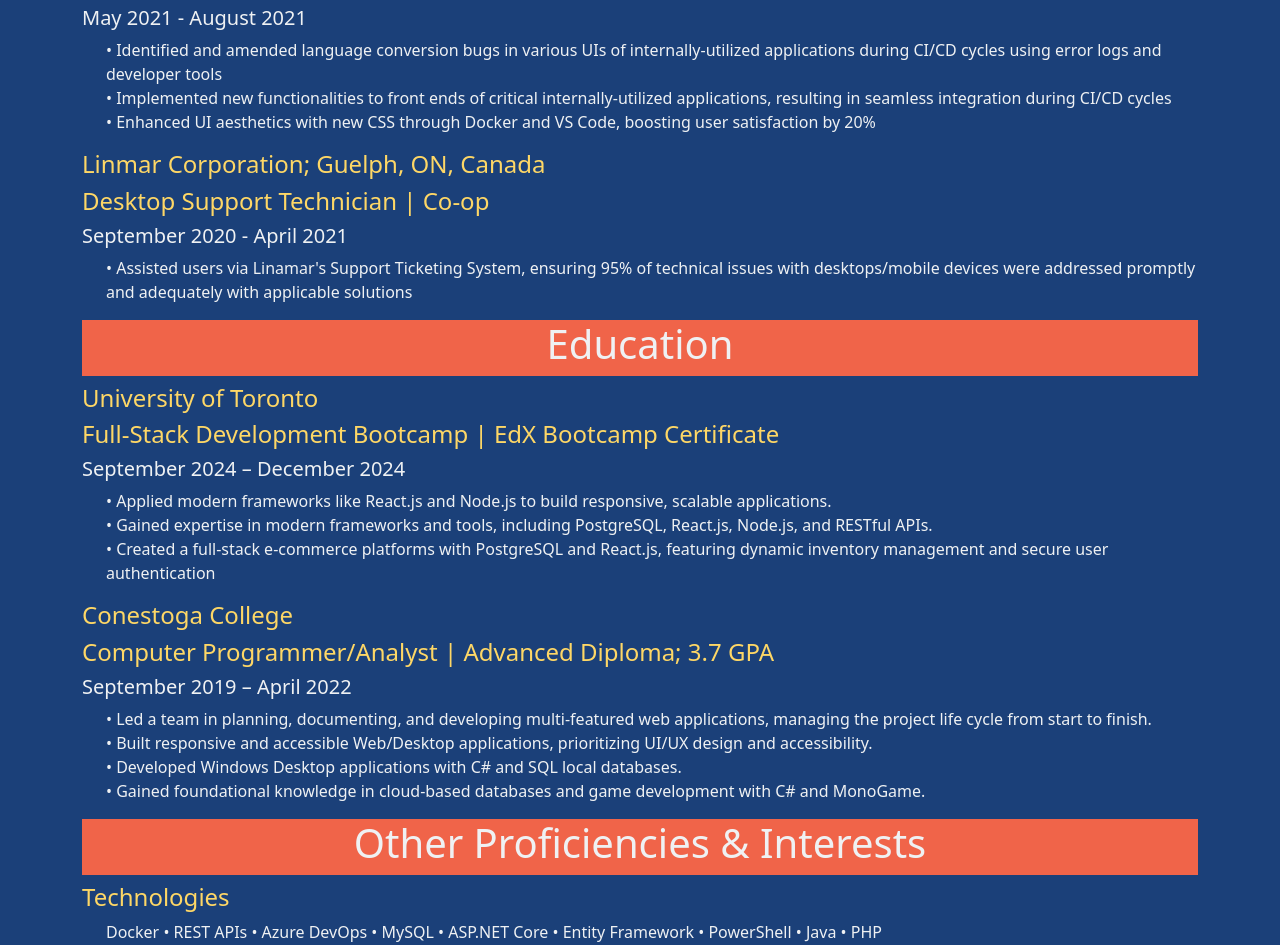
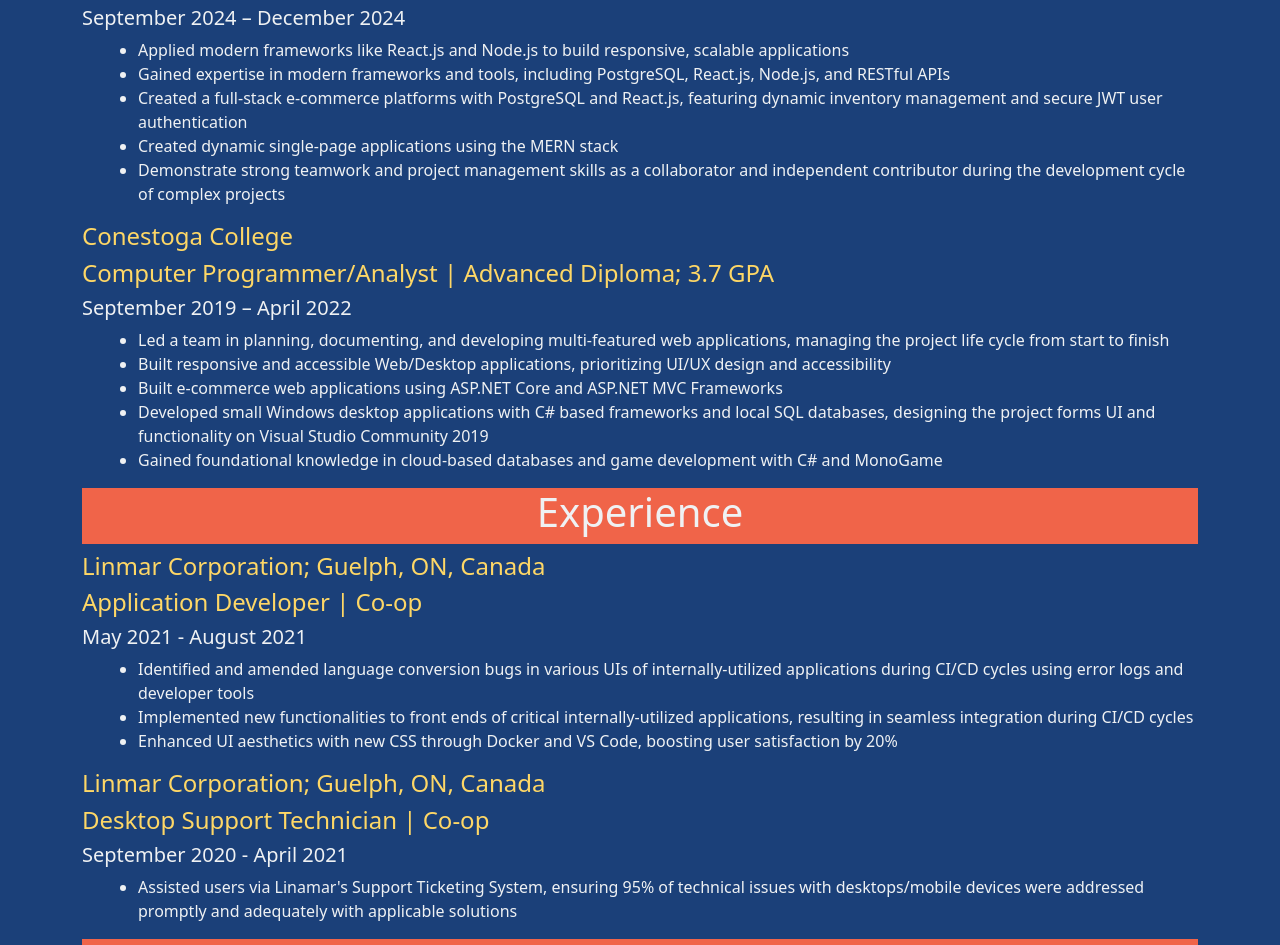
Before and after one commit to keithrsialana/Portfolio-Website, a React (Vite) app: page /resume in a window 1280 px wide. Shown: the part 822-1767 px from the top of the page. Built offline with nearby package versions, Linux system fonts and the light colour scheme.

Commit message:
updated resume

```diff
--- a/src/pages/resume.jsx
+++ b/src/pages/resume.jsx
@@ -1,10 +1,9 @@
 import React from "react";
 import myLocalPdf from "../../src/assets/CV_Keith_Sialana.pdf";
 import ResumeContactItem from "../components/res_contact_item";
-import ResumeItem from "../components/resumeItem";
 import { FaReact } from "react-icons/fa6";
 import { DiJavascript, DiPostgresql } from "react-icons/di";
-import { SiTypescript } from "react-icons/si";
+import { SiTypescript, SiMongodb } from "react-icons/si";
 import { TbBrandCSharp, TbSql } from "react-icons/tb";
 import { FaCss3Alt } from "react-icons/fa";
 
@@ -30,24 +29,10 @@
 				<SiTypescript style={{ color: "black", fontSize: "1.5em" }} />
 				<FaCss3Alt style={{ color: "black", fontSize: "1.5em" }} />
 				<DiPostgresql style={{ color: "black", fontSize: "1.5em" }} />
+				<SiMongodb style={{ color: "black", fontSize: "1.5em" }} />
 				<TbSql style={{ color: "black", fontSize: "1.5em" }} />
 				<TbBrandCSharp style={{ color: "black", fontSize: "1.5em" }} />
 				</h2>
-				<h2 className="text-center bg-tomato display-6 pb-2">Experience</h2>
-				<h4 className="label text-mustard">Linmar Corporation; Guelph, ON, Canada</h4>
-				<h4 className="label text-mustard">Application Developer | Co-op</h4>
-				<h5>May 2021 - August 2021</h5>
-				<p>
-					•  Identified and amended language conversion bugs in various UIs of internally-utilized applications during CI/CD cycles using error logs and developer tools
-					<br />•  Implemented new functionalities to front ends of critical internally-utilized applications, resulting in seamless integration during CI/CD cycles
-					<br />•  Enhanced UI aesthetics with new CSS through Docker and VS Code, boosting user satisfaction by 20%
-				</p>
-				<h4 className="label text-mustard">Linmar Corporation; Guelph, ON, Canada</h4>
-				<h4 className="label text-mustard">Desktop Support Technician | Co-op</h4>
-				<h5> September 2020 - April 2021</h5>
-				<p>
-					• Assisted users via Linamar's Support Ticketing System, ensuring 95% of technical issues with desktops/mobile devices were addressed promptly and adequately with applicable solutions
-				</p>
 				<h2 className="text-center bg-tomato display-6 pb-2">Education</h2>
 				<h4 className="label text-mustard">University of Toronto</h4>
 				<h4 className="label text-mustard">
@@ -55,9 +40,13 @@
 				</h4>
 				<h5>September 2024 – December 2024</h5>
 				<p>
-					• Applied modern frameworks like React.js and Node.js to build responsive, scalable applications.
-					<br />• Gained expertise in modern frameworks and tools, including PostgreSQL, React.js, Node.js, and RESTful APIs.
-					<br />• Created a full-stack e-commerce platforms with PostgreSQL and React.js, featuring dynamic inventory management and secure user authentication
+					<ul>
+						<li>Applied modern frameworks like React.js and Node.js to build responsive, scalable applications</li>
+						<li>Gained expertise in modern frameworks and tools, including PostgreSQL, React.js, Node.js, and RESTful APIs</li>
+						<li>Created a full-stack e-commerce platforms with PostgreSQL and React.js, featuring dynamic inventory management and secure JWT user authentication</li>
+						<li>Created dynamic single-page applications using the MERN stack</li>
+						<li>Demonstrate strong teamwork and project management skills as a collaborator and independent contributor during the development cycle of complex projects</li>
+					</ul>
 				</p>
 				<h4 className="label text-mustard">Conestoga College</h4>
 				<h4 className="label text-mustard">
@@ -65,19 +54,36 @@
 				</h4>
 				<h5>September 2019 – April 2022</h5>
 				<p className="ml-md-4">
-					• Led a team in planning, documenting, and developing multi-featured web applications, managing the project life cycle from start to finish.
-					<br />• Built responsive and accessible Web/Desktop applications, prioritizing UI/UX design and accessibility.
-					<br />• Developed Windows Desktop applications with C# and SQL local databases.
-					<br />• Gained foundational knowledge in cloud-based databases and game development with C# and MonoGame.
+					<ul>
+						<li>Led a team in planning, documenting, and developing multi-featured web applications, managing the project life cycle from start to finish</li>
+						<li>Built responsive and accessible Web/Desktop applications, prioritizing UI/UX design and accessibility</li>
+						<li>Built e-commerce web applications using ASP.NET Core and ASP.NET MVC Frameworks</li>
+						<li>Developed small Windows desktop applications with C# based frameworks and local SQL databases, designing the project forms UI and functionality on Visual Studio Community 2019</li>
+						<li>Gained foundational knowledge in cloud-based databases and game development with C# and MonoGame</li>
+					</ul>
 				</p>
-				{/* <h2 className="text-center bg-tomato display-6 pb-2">
-					References
-				</h2>
-				<h4 className="label text-mustard"><a href="https://www.linkedin.com/in/jazztazz/" style={{color:'#FED766'}}>Cody Chase</a></h4>
-				<p>EdX Teacher Assistant | Orlanda, Florida | <a href="mailto:cchase1991@gmail.com">cchase1991@gmail.com</a> | 407-414-9770</p>
-				<h4 className="label text-mustard"><a href="https://www.linkedin.com/in/404pandas/" style={{color:'#FED766'}}>Mary Elenius</a></h4>
-				<p>EdX Teacher Assistant | Knoxville, Tennessee | <a href="mailto:mary.panda.jackson@gmail.com">mary.panda.jackson@gmail.com</a> | 772-834-2342</p>
-				 */}<h2 className="text-center bg-tomato display-6 pb-2">
+				<h2 className="text-center bg-tomato display-6 pb-2">Experience</h2>
+				<h4 className="label text-mustard">Linmar Corporation; Guelph, ON, Canada</h4>
+				<h4 className="label text-mustard">Application Developer | Co-op</h4>
+				<h5>May 2021 - August 2021</h5>
+				<p>
+					<ul>
+						<li>Identified and amended language conversion bugs in various UIs of internally-utilized applications during CI/CD cycles using error logs and developer tools</li>
+						<li>Implemented new functionalities to front ends of critical internally-utilized applications, resulting in seamless integration during CI/CD cycles</li>
+						<li>Enhanced UI aesthetics with new CSS through Docker and VS Code, boosting user satisfaction by 20%</li>
+					</ul>
+
+				</p>
+				<h4 className="label text-mustard">Linmar Corporation; Guelph, ON, Canada</h4>
+				<h4 className="label text-mustard">Desktop Support Technician | Co-op</h4>
+				<h5> September 2020 - April 2021</h5>
+				<p>
+					<ul>
+						<li>Assisted users via Linamar's Support Ticketing System, ensuring 95% of technical issues with desktops/mobile devices were addressed promptly and adequately with applicable solutions</li>
+					</ul>
+
+				</p>
+				<h2 className="text-center bg-tomato display-6 pb-2">
 					Other Proficiencies & Interests
 				</h2>
 				<h4 className="label text-mustard">Technologies</h4>
```
Also changed, not shown: 1 other file (tests, documents, lock files or other folders).
